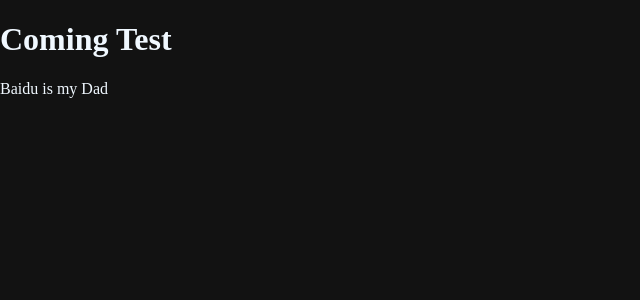
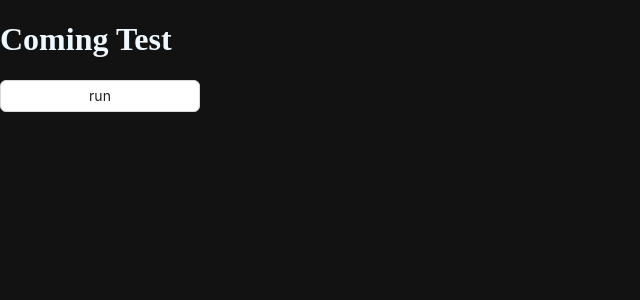
Before and after one commit to bullshitking-99/jobless, a React (Vite) app: page / in a window 1280 px wide. Shown: the top 300 px of the page, without its empty margins (0-640 px from the left). Built offline with nearby package versions, Linux system fonts and the light colour scheme.

Commit message:
feat: 失败重试

```diff
--- a/src/App.tsx
+++ b/src/App.tsx
@@ -1,10 +1,10 @@
-import DelayOutput from "./pages/BaiduCodeTest";
+import MaxRetry from "./components/RequestController/MaxRetry";
 
 function App() {
   return (
     <>
       <h1>Coming Test</h1>
-      <DelayOutput></DelayOutput>
+      <MaxRetry></MaxRetry>
     </>
   );
 }
--- a/src/components/RequestController/index.tsx
+++ b/src/components/RequestController/MaxConcurrencyCount.tsx
@@ -1,6 +1,6 @@
 import { useRef, useState } from "react";
 
-const RequestController = () => {
+const MaxConcurrencyCount = () => {
   const [finishedRequest, setFinishedRequest] = useState<string[]>([]);
 
   // request array
@@ -67,4 +67,4 @@
   );
 };
 
-export default RequestController;
+export default MaxConcurrencyCount;
--- /dev/null
+++ b/src/components/RequestController/MaxRetry.tsx
@@ -0,0 +1,48 @@
+import { Button } from "antd";
+import { useState } from "react";
+
+const unstableFetch: () => Promise<string> = () => {
+  const isSucceed = Math.random() < 0.1;
+
+  return new Promise((r, j) => {
+    setTimeout(() => {
+      isSucceed ? r("succeed") : j("failed");
+    }, 500);
+  });
+};
+
+const MaxRetry = () => {
+  const [res, setRes] = useState<string[]>([]);
+
+  const maxRetryCount = 3;
+
+  let active = 0;
+  let isFinished = false;
+
+  const run = async () => {
+    if (active > maxRetryCount - 1 || isFinished) return;
+    try {
+      const r = await unstableFetch();
+      setRes((res) => [...res, r]);
+      isFinished = true;
+    } catch (error: unknown) {
+      setRes((res) => [...res, String(error)]);
+      active++;
+      run();
+    }
+  };
+
+  return (
+    <div style={{ display: "flex", flexDirection: "column", gap: "8px" }}>
+      <Button onClick={run} style={{ width: "200px" }}>
+        run
+      </Button>
+
+      {res.map((r) => (
+        <b>{r}</b>
+      ))}
+    </div>
+  );
+};
+
+export default MaxRetry;
```
